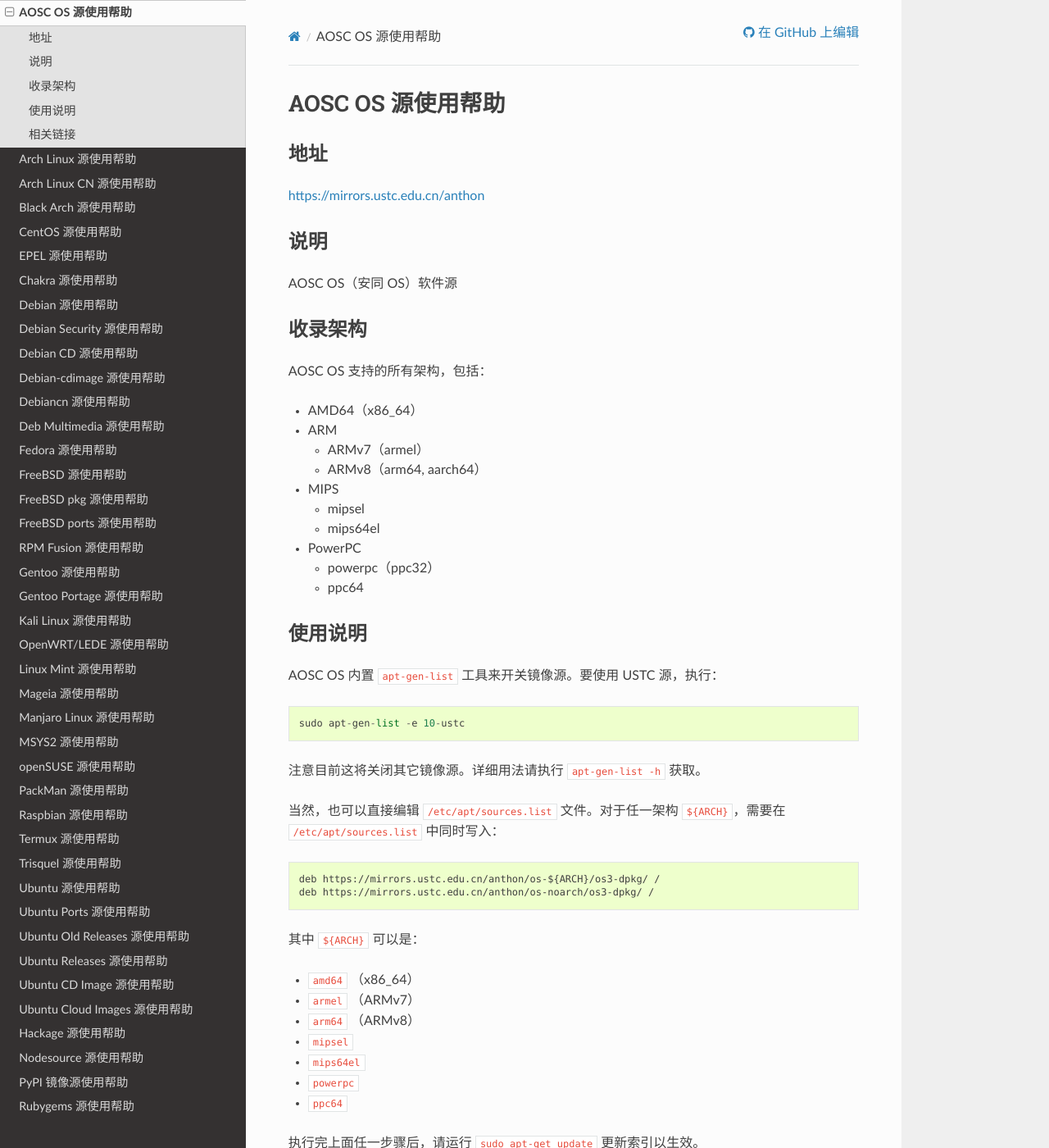
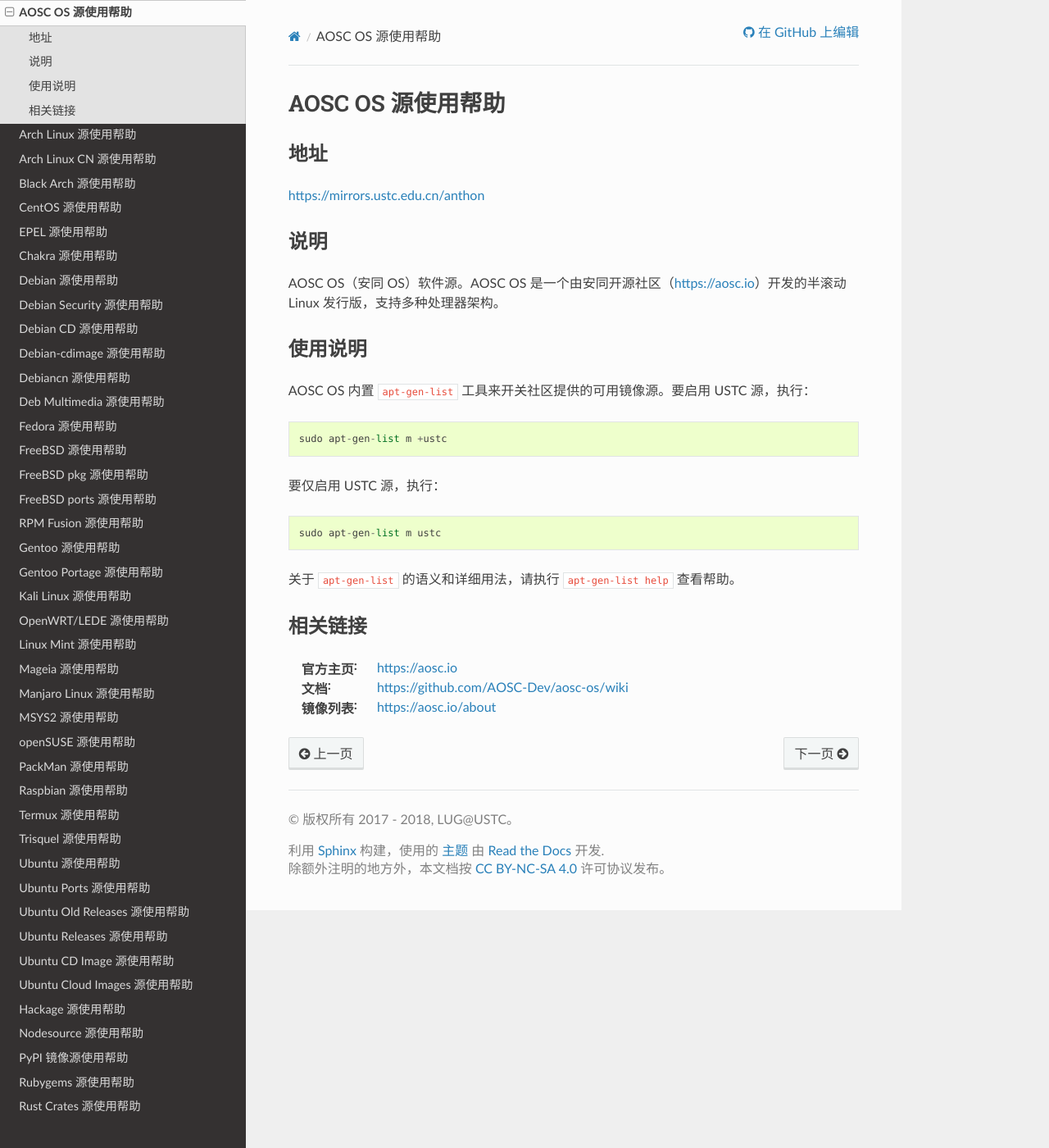
Before and after one commit to ustclug/mirrorhelp, a Sphinx documentation site: the page built from source/anthon.rst, in a window 1280 px wide and 1400 px high. Shown: the whole window at 82% size. Built offline with Sphinx 7.4.7 and the Read the Docs theme 2.0.0, drawn with Linux system fonts in a browser that asks for light colours; pages that are not in the unit, such as notebooks, are missing from menus.

Commit message:
anthon: update mirror help text (#116)
The apt-gen-list tool provided by AOSC OS has been updated and has
different syntax. Updating the help text to adapt.

```diff
--- a/source/anthon.rst
+++ b/source/anthon.rst
@@ -10,58 +10,24 @@
 说明
 ====
 
-AOSC OS（安同 OS）软件源
-
-收录架构
-========
-
-AOSC OS 支持的所有架构，包括：
-
-* AMD64（x86_64）
-* ARM
-
-  * ARMv7（armel）
-  * ARMv8（arm64, aarch64）
-
-* MIPS
-
-  * mipsel
-  * mips64el
-
-* PowerPC
-
-  * powerpc（ppc32）
-  * ppc64
+AOSC OS（安同 OS）软件源。AOSC OS 是一个由安同开源社区（https://aosc.io）开发的半滚动 Linux 发行版，支持多种处理器架构。
 
 使用说明
 ========
 
-AOSC OS 内置 ``apt-gen-list`` 工具来开关镜像源。要使用 USTC 源，执行：
+AOSC OS 内置 ``apt-gen-list`` 工具来开关社区提供的可用镜像源。要启用 USTC 源，执行：
 
 ::
 
-  sudo apt-gen-list -e 10-ustc
+  sudo apt-gen-list m +ustc
 
-注意目前这将关闭其它镜像源。详细用法请执行 ``apt-gen-list -h`` 获取。
-
-当然，也可以直接编辑 :file:`/etc/apt/sources.list` 文件。对于任一架构 ``${ARCH}``，需要在 :file:`/etc/apt/sources.list` 中同时写入：
+要仅启用 USTC 源，执行：
 
 ::
 
-  deb https://mirrors.ustc.edu.cn/anthon/os-${ARCH}/os3-dpkg/ /
-  deb https://mirrors.ustc.edu.cn/anthon/os-noarch/os3-dpkg/ /
+  sudo apt-gen-list m ustc
 
-其中 ``${ARCH}`` 可以是：
-
-* ``amd64`` （x86_64）
-* ``armel`` （ARMv7）
-* ``arm64`` （ARMv8）
-* ``mipsel``
-* ``mips64el``
-* ``powerpc``
-* ``ppc64``
-
-执行完上面任一步骤后，请运行 ``sudo apt-get update`` 更新索引以生效。
+关于 ``apt-gen-list`` 的语义和详细用法，请执行 ``apt-gen-list help`` 查看帮助。
 
 相关链接
 ========
```
